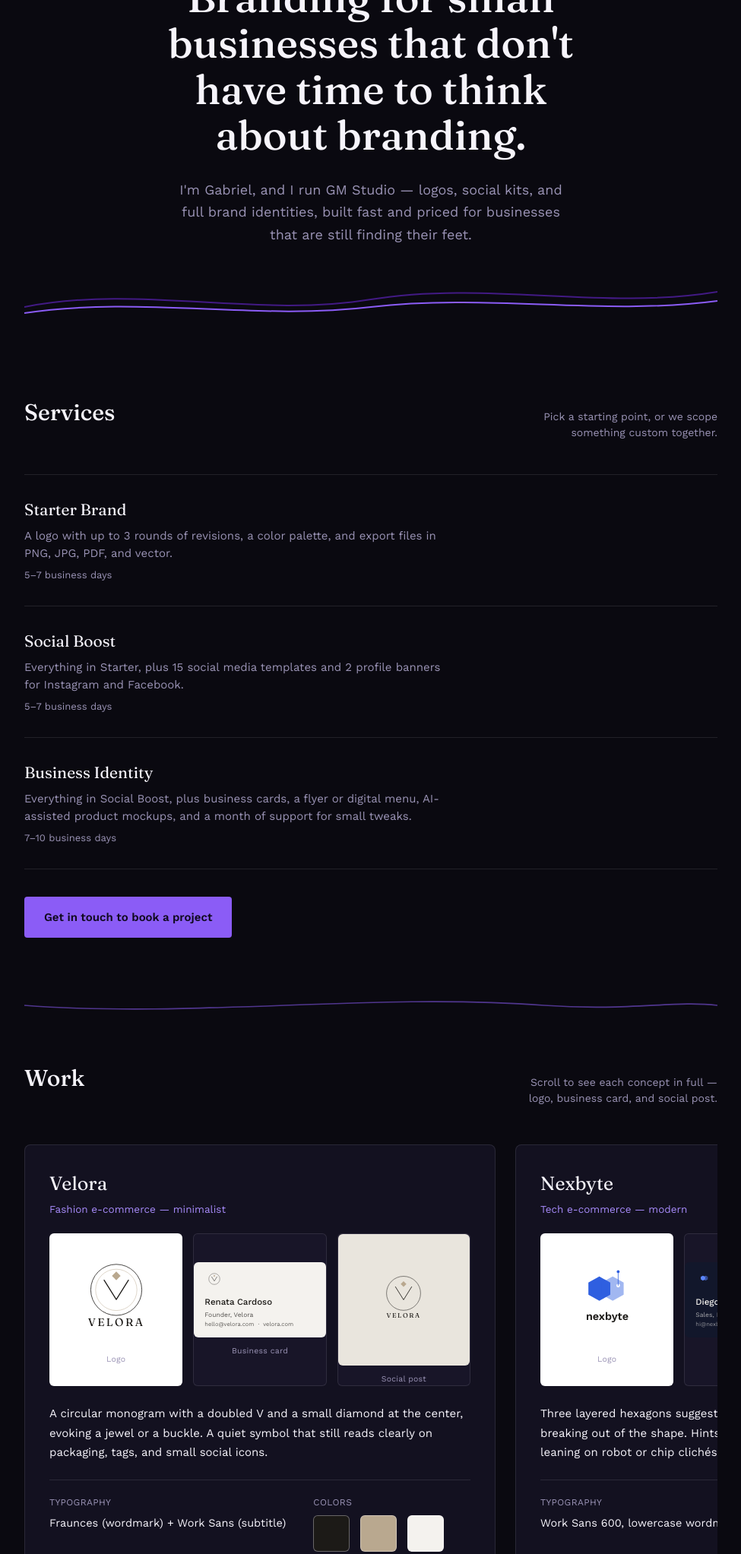
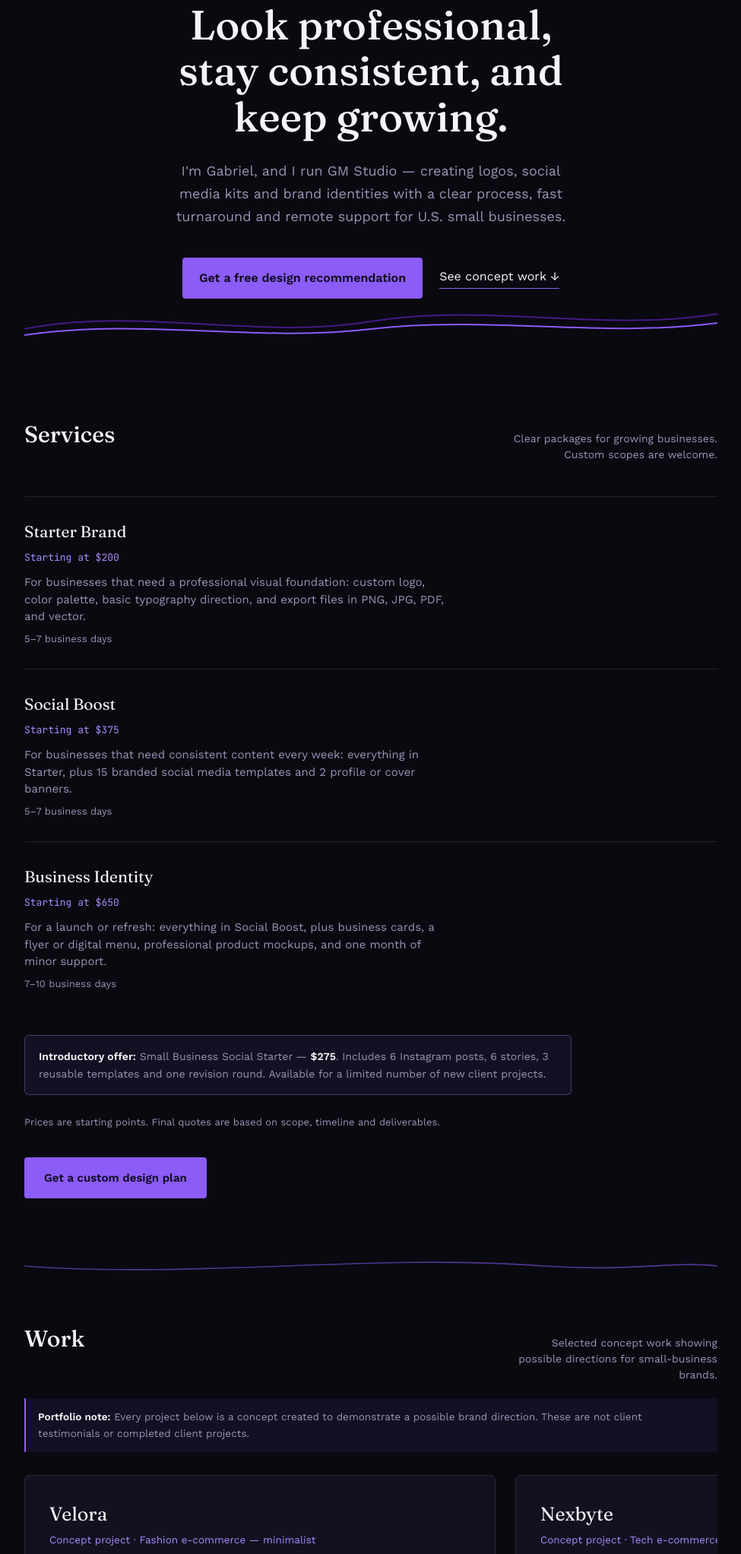
Before and after one commit to gmxura/gmstudio, a plain HTML site: page index.html in a window 1280 px wide. Shown: the part 432-2477 px from the top of the page at 76% size, without its empty margins (152-1127 px from the left). Drawn offline with nearby package versions, Linux system fonts and the light colour scheme.

Commit message:
Revise title, meta description, and service details
Updated the title and meta description for SEO. Enhanced content clarity and added new service details.

```diff
--- a/index.html
+++ b/index.html
@@ -3,7 +3,8 @@
 <head>
 <meta charset="UTF-8">
 <meta name="viewport" content="width=device-width, initial-scale=1.0">
-<title>GM Studio — Branding for small businesses</title>
+<title>GM Studio — Graphic design for growing small businesses</title>
+<meta name="description" content="GM Studio creates logos, social media kits and brand identities for growing boutiques, cafés and food businesses in the United States.">
 <link rel="icon" href="/favicon.ico" sizes="any">
 <link rel="icon" type="image/png" sizes="32x32" href="/favicon-32x32.png">
 <link rel="icon" type="image/png" sizes="16x16" href="/favicon-16x16.png">
@@ -97,6 +98,7 @@
   .plan{ border-top:1px solid var(--line); padding:30px 0; }
   .plan:last-of-type{border-bottom:1px solid var(--line);}
   .plan-name{font-family:'Fraunces', serif; font-size:21px; margin-bottom:8px;}
+  .plan-price{font-family:'JetBrains Mono', monospace; font-size:13px; color:var(--purple-glow); margin-bottom:12px;}
   .plan-desc{font-size:15px; color:var(--dim); max-width:60ch;}
   .plan-time{font-size:13px; color:var(--dim); margin-top:8px;}
   .services-cta{
@@ -198,6 +200,23 @@
     display:flex; flex-direction:column; align-items:center; gap:2px;
   }
 
+  .hero-kicker{font-family:'JetBrains Mono',monospace; font-size:12px; letter-spacing:.08em; text-transform:uppercase; color:var(--purple-glow); margin-bottom:18px;}
+  .hero-actions{display:flex; align-items:center; justify-content:center; gap:22px; flex-wrap:wrap;}
+  .hero-cta{display:inline-block; padding:15px 22px; border-radius:4px; background:var(--purple); color:#100a1f; text-decoration:none; font-weight:600;}
+  .hero-cta:hover{background:var(--purple-glow);}
+  .hero-link{color:var(--white); text-decoration:none; border-bottom:1px solid var(--purple); padding-bottom:3px;}
+  .hero-link:hover{color:var(--purple-glow);}
+  .launch-offer{margin-top:28px; padding:16px 18px; border:1px solid rgba(167,139,250,.35); background:rgba(139,92,246,.08); border-radius:6px; color:var(--dim); font-size:14px; line-height:1.6; max-width:720px;}
+  .launch-offer strong{color:var(--white);}
+  .service-footnote{font-size:13px; color:var(--dim); margin-top:26px;}
+  .concept-note{width:100%; margin:-24px 0 24px; padding:14px 16px; border-left:2px solid var(--purple); background:rgba(139,92,246,.08); color:var(--dim); font-size:13.5px; line-height:1.6;}
+  .concept-note strong{color:var(--white);}
+  .contact-card{border:1px solid var(--line); background:var(--panel); border-radius:6px; padding:18px 20px; margin:0 0 24px; max-width:720px;}
+  .contact-card-title{font-size:13px; color:var(--white); margin-bottom:12px;}
+  .contact-chips{display:flex; flex-wrap:wrap; gap:8px;}
+  .contact-chips span{font-size:12px; color:var(--dim); border:1px solid var(--line); border-radius:999px; padding:6px 10px;}
+  @media (max-width:560px){ .hero-actions{align-items:stretch; flex-direction:column; gap:14px; width:100%;} .hero-cta{text-align:center;} .hero-link{text-align:center;} }
+
 </style>
 </head>
 <body>
@@ -212,7 +231,7 @@
       <a href="#services">Services</a>
       <a href="#contact">Contact</a>
     </div>
-    <a class="nav-cta" href="#contact">Start a project</a>
+    <a class="nav-cta" href="#contact">Get a design recommendation</a>
   </div>
 </nav>
 
@@ -223,8 +242,10 @@
     <div class="hero-inner">
       <img class="hero-logo" src="logo.png" alt="GM Studio logo" />
       <div class="status"><span class="dot"></span>Currently taking on new clients</div>
-      <h1>Branding for small businesses that don't have time to think about branding.</h1>
-      <p class="hero-sub">I'm Gabriel, and I run GM Studio — logos, social kits, and full brand identities, built fast and priced for businesses that are still finding their feet.</p>
+      <div class="hero-kicker">Graphic design for growing boutiques, cafés and food businesses</div>
+      <h1>Look professional, stay consistent, and keep growing.</h1>
+      <p class="hero-sub">I'm Gabriel, and I run GM Studio — creating logos, social media kits and brand identities with a clear process, fast turnaround and remote support for U.S. small businesses.</p>
+      <div class="hero-actions"><a class="hero-cta" href="#contact">Get a free design recommendation</a><a class="hero-link" href="#work">See concept work ↓</a></div>
     </div>
     <svg class="hero-wave" viewBox="0 0 960 60" preserveAspectRatio="none">
       <path class="w2" d="M0,40 C160,10 320,55 480,30 C640,5 800,45 960,20" />
@@ -235,28 +256,33 @@
   <section id="services">
     <div class="sec-head">
       <h2>Services</h2>
-      <div class="sec-note">Pick a starting point, or we scope something custom together.</div>
+      <div class="sec-note">Clear packages for growing businesses. Custom scopes are welcome.</div>
     </div>
 
     <div class="plan">
       <div class="plan-name">Starter Brand</div>
-      <div class="plan-desc">A logo with up to 3 rounds of revisions, a color palette, and export files in PNG, JPG, PDF, and vector.</div>
+      <div class="plan-price">Starting at $200</div>
+      <div class="plan-desc">For businesses that need a professional visual foundation: custom logo, color palette, basic typography direction, and export files in PNG, JPG, PDF, and vector.</div>
       <div class="plan-time">5–7 business days</div>
     </div>
 
     <div class="plan">
       <div class="plan-name">Social Boost</div>
-      <div class="plan-desc">Everything in Starter, plus 15 social media templates and 2 profile banners for Instagram and Facebook.</div>
+      <div class="plan-price">Starting at $375</div>
+      <div class="plan-desc">For businesses that need consistent content every week: everything in Starter, plus 15 branded social media templates and 2 profile or cover banners.</div>
       <div class="plan-time">5–7 business days</div>
     </div>
 
     <div class="plan">
       <div class="plan-name">Business Identity</div>
-      <div class="plan-desc">Everything in Social Boost, plus business cards, a flyer or digital menu, AI-assisted product mockups, and a month of support for small tweaks.</div>
+      <div class="plan-price">Starting at $650</div>
+      <div class="plan-desc">For a launch or refresh: everything in Social Boost, plus business cards, a flyer or digital menu, professional product mockups, and one month of minor support.</div>
       <div class="plan-time">7–10 business days</div>
     </div>
 
-    <a class="services-cta" href="#contact">Get in touch to book a project</a>
+    <div class="launch-offer"><strong>Introductory offer:</strong> Small Business Social Starter — <strong>$275</strong>. Includes 6 Instagram posts, 6 stories, 3 reusable templates and one revision round. Available for a limited number of new client projects.</div>
+    <div class="service-footnote">Prices are starting points. Final quotes are based on scope, timeline and deliverables.</div>
+    <a class="services-cta" href="#contact">Get a custom design plan</a>
   </section>
 
   <svg class="wave-divider" viewBox="0 0 960 34" preserveAspectRatio="none"><path d="M0,17 C240,34 480,0 720,17 C840,25 900,10 960,17"/></svg>
@@ -264,8 +290,9 @@
   <section id="work">
     <div class="sec-head">
       <h2>Work</h2>
-      <div class="sec-note">Scroll to see each concept in full — logo, business card, and social post.</div>
+      <div class="sec-note">Selected concept work showing possible directions for small-business brands.</div>
     </div>
+    <div class="concept-note"><strong>Portfolio note:</strong> Every project below is a concept created to demonstrate a possible brand direction. These are not client testimonials or completed client projects.</div>
 
     <div class="work-scroll">
 
@@ -274,7 +301,7 @@
         <div class="case-top">
           <div>
             <div class="case-name">Velora</div>
-            <div class="case-tag">Fashion e-commerce — minimalist</div>
+            <div class="case-tag">Concept project · Fashion e-commerce — minimalist</div>
           </div>
         </div>
         <div class="tiles">
@@ -292,9 +319,9 @@
             <div class="card-mock" style="background:#f4f2ee; color:#1c1a17;">
               <svg width="26" height="26" viewBox="0 0 150 150"><circle cx="75" cy="58" r="42" fill="none" stroke="#1c1a17" stroke-width="2"/><path d="M55 42 L75 74 L95 42" fill="none" stroke="#1c1a17" stroke-width="3" stroke-linecap="round" stroke-linejoin="round"/><rect x="70" y="30" width="10" height="10" fill="#b9a88f" transform="rotate(45 75 35)"/></svg>
               <div>
-                <div class="cname">Renata Cardoso</div>
-                <div class="crole">Founder, Velora</div>
-                <div class="ccontact">hello@velora.com &nbsp;·&nbsp; velora.com</div>
+                <div class="cname">Brand direction</div>
+                <div class="crole">Concept project</div>
+                <div class="ccontact">No client contact</div>
               </div>
             </div>
             <div class="tile-label">Business card</div>
@@ -328,7 +355,7 @@
         <div class="case-top">
           <div>
             <div class="case-name">Nexbyte</div>
-            <div class="case-tag">Tech e-commerce — modern</div>
+            <div class="case-tag">Concept project · Tech e-commerce — modern</div>
           </div>
         </div>
         <div class="tiles">
@@ -347,9 +374,9 @@
             <div class="card-mock" style="background:#12172b; color:#f2f0ec;">
               <svg width="24" height="24" viewBox="0 0 150 150"><polygon points="62,36 80,46 80,66 62,76 44,66 44,46" fill="#5b86ff"/><polygon points="84,36 102,46 102,66 84,76 66,66 66,46" fill="#5b86ff" opacity="0.55"/><circle cx="93" cy="51" r="3" fill="#12172b"/></svg>
               <div>
-                <div class="cname">Diego Alves</div>
-                <div class="crole" style="opacity:0.65;">Sales, Nexbyte</div>
-                <div class="ccontact" style="opacity:0.55;">hi@nexbyte.com &nbsp;·&nbsp; nexbyte.com</div>
+                <div class="cname">Brand direction</div>
+                <div class="crole" style="opacity:0.65;">Concept project</div>
+                <div class="ccontact" style="opacity:0.55;">No client contact</div>
               </div>
             </div>
             <div class="tile-label">Business card</div>
@@ -383,7 +410,7 @@
         <div class="case-top">
           <div>
             <div class="case-name">Smoke &amp; Co</div>
-            <div class="case-tag">Food truck — bold and playful</div>
+            <div class="case-tag">Concept project · Food truck — bold and playful</div>
           </div>
         </div>
         <div class="tiles">
@@ -401,9 +428,9 @@
             <div class="card-mock" style="background:#241a16; color:#fbe9df;">
               <svg width="26" height="26" viewBox="0 0 150 150"><circle cx="75" cy="70" r="48" fill="#e2643f"/><path d="M52 48 Q60 32 74 40 Q82 24 96 38 Q108 32 112 48" fill="none" stroke="#fff" stroke-width="3.5" stroke-linecap="round"/></svg>
               <div>
-                <div class="cname">Bruno Terra</div>
-                <div class="crole" style="opacity:0.7;">Pitmaster, Smoke &amp; Co</div>
-                <div class="ccontact" style="opacity:0.6;">@smokeandco &nbsp;·&nbsp; on the road</div>
+                <div class="cname">Brand direction</div>
+                <div class="crole" style="opacity:0.7;">Concept project</div>
+                <div class="ccontact" style="opacity:0.6;">No client contact</div>
               </div>
             </div>
             <div class="tile-label">Business card</div>
@@ -437,7 +464,7 @@
         <div class="case-top">
           <div>
             <div class="case-name">Amora Café</div>
-            <div class="case-tag">Restaurant / café — elegant</div>
+            <div class="case-tag">Concept project · Restaurant / café — elegant</div>
           </div>
         </div>
         <div class="tiles">
@@ -458,9 +485,9 @@
             <div class="card-mock" style="background:#f3ede6; color:#3d2e22;">
               <svg width="28" height="20" viewBox="0 0 150 100"><path d="M58 40 Q75 22 92 40" fill="none" stroke="#3d2e22" stroke-width="1.6"/><ellipse cx="64" cy="38" rx="6" ry="10" fill="#3d2e22" transform="rotate(-30 64 38)"/><ellipse cx="86" cy="38" rx="6" ry="10" fill="#3d2e22" transform="rotate(30 86 38)"/></svg>
               <div>
-                <div class="cname" style="font-family:'Fraunces', serif;">Marina Duque</div>
-                <div class="crole">Chef &amp; owner, Amora Café</div>
-                <div class="ccontact">hello@amoracafe.com</div>
+                <div class="cname" style="font-family:'Fraunces', serif;">Brand direction</div>
+                <div class="crole">Concept project</div>
+                <div class="ccontact">No client contact</div>
               </div>
             </div>
             <div class="tile-label">Business card</div>
@@ -494,7 +521,7 @@
         <div class="case-top">
           <div>
             <div class="case-name">Cornerstone Realty</div>
-            <div class="case-tag">Services / real estate — professional</div>
+            <div class="case-tag">Concept project · Services / real estate — professional</div>
           </div>
         </div>
         <div class="tiles">
@@ -514,9 +541,9 @@
             <div class="card-mock" style="background:#f6f5f2; color:#2b2a27;">
               <svg width="24" height="22" viewBox="0 0 150 110"><polygon points="75,38 108,62 42,62" fill="#2b2a27"/><rect x="52" y="62" width="46" height="28" fill="#2b2a27"/><rect x="68" y="72" width="14" height="18" fill="#f6f5f2"/></svg>
               <div>
-                <div class="cname">Fernanda Reis</div>
-                <div class="crole">Broker, Cornerstone Realty</div>
-                <div class="ccontact">fernanda@cornerstone.com</div>
+                <div class="cname">Brand direction</div>
+                <div class="crole">Concept project</div>
+                <div class="ccontact">No client contact</div>
               </div>
             </div>
             <div class="tile-label">Business card</div>
@@ -554,9 +581,13 @@
     <div class="sec-head">
       <h2>Let's talk</h2>
     </div>
-    <p class="contact-line">Tell me a bit about your business and what you're looking for. I usually reply within a day.</p>
+    <p class="contact-line">Tell me what your business needs and I'll reply within one business day with the best next step. Communication is in English, and projects are handled remotely from South Brazil.</p>
+    <div class="contact-card">
+      <div class="contact-card-title">To get a useful first reply, include:</div>
+      <div class="contact-chips"><span>Business type</span><span>What you need designed</span><span>Desired timeline</span><span>Reference links</span></div>
+    </div>
     <div class="contact-actions">
-      <a class="email-btn" href="mailto:hey.gmstudio@gmail.com">hey.gmstudio@gmail.com</a>
+      <a class="email-btn" href="mailto:hey.gmstudio@gmail.com?subject=GM%20Studio%20design%20inquiry&body=Hi%20Gabriel%2C%0A%0ABusiness%20name%3A%0ABusiness%20type%3A%0AWhat%20I%20need%20designed%3A%0ADesired%20timeline%3A%0A%0AThanks!">Request a project estimate</a>
       <a class="social-btn" href="https://www.instagram.com/heygmstudio" target="_blank" rel="noopener">
         <svg viewBox="0 0 24 24" fill="none" stroke="currentColor" stroke-width="2" stroke-linecap="round" stroke-linejoin="round"><rect x="2" y="2" width="20" height="20" rx="5" ry="5"/><path d="M16 11.37A4 4 0 1 1 12.63 8 4 4 0 0 1 16 11.37z"/><line x1="17.5" y1="6.5" x2="17.51" y2="6.5"/></svg>
         Instagram
@@ -573,7 +604,7 @@
       <img class="footer-logo" src="logo.png" alt="GM Studio logo" />
     </div>
     <div class="footer-stack">
-      <div class="footer-based">Based in South Brazil, working remotely with US small businesses</div>
+      <div class="footer-based">Based in South Brazil · Remote support for U.S. small businesses · Communication in English</div>
       <div class="footer-production">
         <div class="prod-line">a Gabriel Moura production</div>
         <div class="prod-copy">GM Studio © 2026</div>
```
